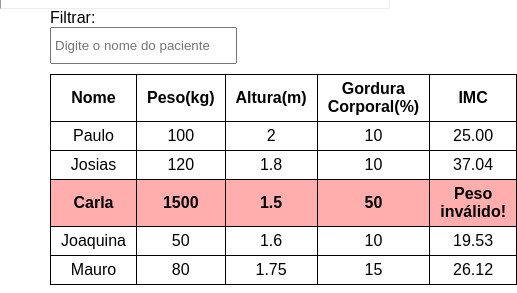
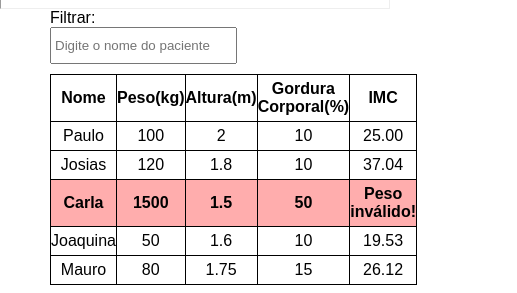
Before and after one commit to davibcavalcante/cryslara-nutricionista, a plain HTML site: page index.html in a window 390 px wide. Shown: the part 98-391 px from the top of the page, 517 px wide, since content can reach past the window. Drawn offline with Linux system fonts and the light colour scheme.

Commit message:
Responsive fix

```diff
--- a/style/style.css
+++ b/style/style.css
@@ -8,6 +8,10 @@
 body {
     font-family: Arial, Helvetica, sans-serif;
     height: 100vh;
+    width: 100vw;
+}
+
+main {
     width: 100vw;
 }
 
@@ -41,15 +45,14 @@ main #filtro {
 table {
     border-collapse: collapse;
     margin-left: 50px;
+    margin-right: 20px;
 }
 
 th, td {
     text-align: center;
     border: 1px solid black;
-    padding: 5px 10px;
-    width: 30vw;
-    height: 3vw;
-    max-width: 200px;
+    width: 45vw;
+    padding: 5px 0px;
 }
 
 form > h1 {
```
